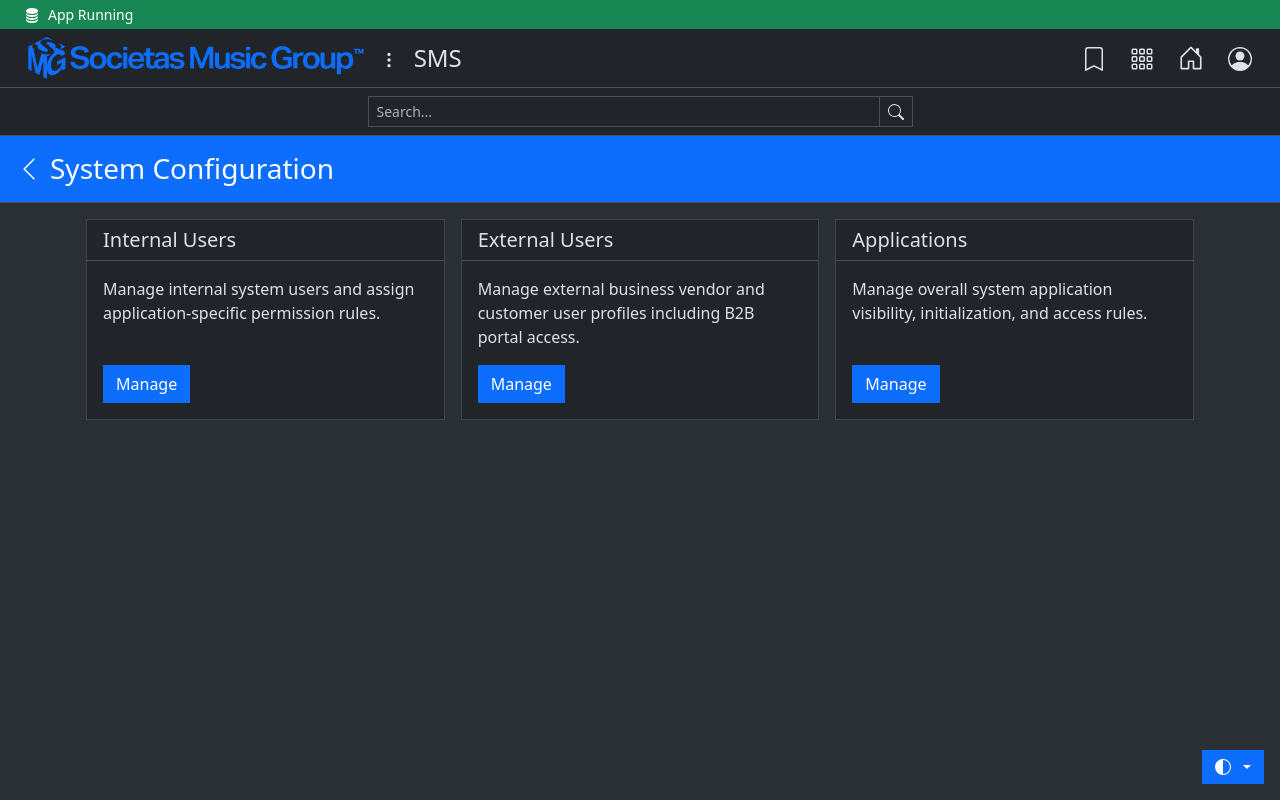
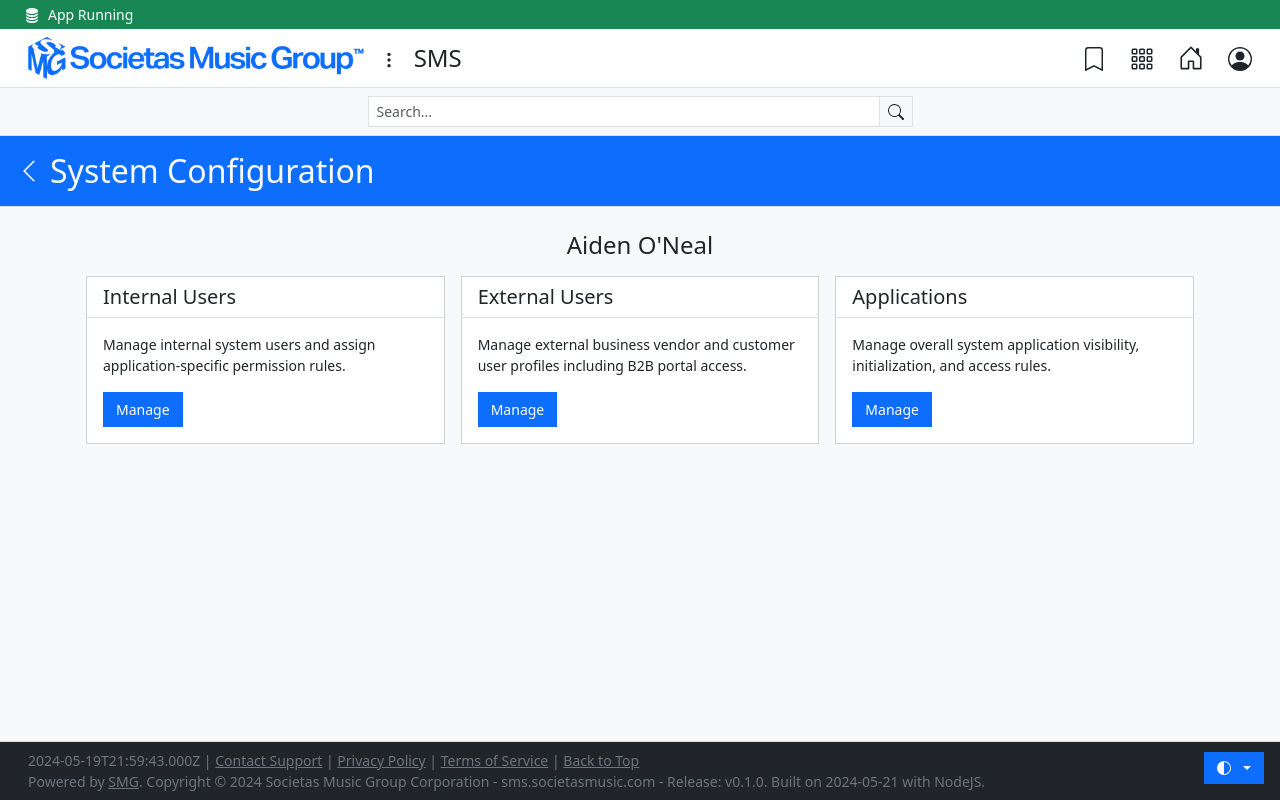
Before and after one commit to adennnwav/sms, a Next.js app: page /config in a window 1280 px wide. Built offline with nearby package versions, Linux system fonts and the light colour scheme.

Commit message:
minor changes

```diff
--- a/src/app/ais/page.jsx
+++ b/src/app/ais/page.jsx
@@ -1,4 +1,5 @@
 import Header from "@/components/Header"
+import Footer from "@/components/Footer"
 import Sidebar from "@/components/Sidebar"
 import PageTitle from "@/components/PageTitle"
 import GridCard from "@/components/GridCard"
@@ -16,7 +17,7 @@ const page = () => {
                         <div className="flex-grow-1">
                             {/* <Message type="success" text="Your request was successfully processed." show="true"/> */}
                             <div className="container px-3 py-2">
-                                {/* <h4 className="fw-light text-center mb-3 mt-2">Aiden O'Neal</h4> */}
+                                <h4 className="fw-light text-center mb-3 mt-2">Aiden O'Neal</h4>
                                 <div className="d-flex gap-3">
                                     <GridCard title="Chart of Accounts" text="View and create financial asset, liability, equity, revenue, and expense accounts." link="/ais/coa" target="_self" cta="Manage"/>
                                     <GridCard title="Entries" text="Create journal entries and manage existing transaction records for all accounts." link="/ais/entries" target="_self" cta="Manage"/>
@@ -36,6 +37,7 @@ const page = () => {
                         </div>
                     </div>
                 </div>
+                <Footer/>
             </div>
         </>
     )
--- a/src/app/config/page.jsx
+++ b/src/app/config/page.jsx
@@ -1,4 +1,5 @@
 import Header from "@/components/Header"
+import Footer from "@/components/Footer"
 import Sidebar from "@/components/Sidebar"
 import PageTitle from "@/components/PageTitle"
 import GridCard from "@/components/GridCard"
@@ -16,7 +17,7 @@ const page = () => {
                         <div className="flex-grow-1">
                             {/* <Message type="success" text="Your request was successfully processed." show="true"/> */}
                             <div className="container px-3 py-2">
-                                {/* <h4 className="fw-light text-center mb-3 mt-2">Aiden O'Neal</h4> */}
+                                <h4 className="fw-light text-center mb-3 mt-2">Aiden O'Neal</h4>
                                 <div className="d-flex gap-3">
                                     <GridCard title="Internal Users" text="Manage internal system users and assign application-specific permission rules." link="/config/users/internal" target="_self" cta="Manage"/>
                                     <GridCard title="External Users" text="Manage external business vendor and customer user profiles including B2B portal access." link="/config/users/external" target="_self" cta="Manage"/>
@@ -26,6 +27,7 @@ const page = () => {
                         </div>
                     </div>
                 </div>
+                <Footer/>
             </div>
         </>
     )
--- a/src/app/config/users/internal/page.jsx
+++ b/src/app/config/users/internal/page.jsx
@@ -1,4 +1,5 @@
 import Header from "@/components/Header"
+import Footer from "@/components/Footer"
 import Sidebar from "@/components/Sidebar"
 import PageTitle from "@/components/PageTitle"
 import Message from "@/components/Message"
@@ -106,6 +107,7 @@ const page = () => {
                         </div>
                     </div>
                 </div>
+                <Footer/>
             </div>
         </>
     )
--- a/src/app/globals.css
+++ b/src/app/globals.css
@@ -1,3 +1,7 @@
+p, a.btn, li, button.btn, td, th {
+    font-size: 0.875em;
+}
+
 .sms-sidebar {
     width: 296px;
     height: 100%;
--- a/src/app/layout.jsx
+++ b/src/app/layout.jsx
@@ -10,7 +10,7 @@ export const metadata = {
 
 const RootLayout = ({children}) => {
   return (
-    <html lang="en" data-bs-theme="dark">
+    <html lang="en" data-bs-theme="light">
         <body>
             {children}
             <BootstrapClient/>
--- a/src/app/not-found.jsx
+++ b/src/app/not-found.jsx
@@ -1,6 +1,7 @@
 import Header from "@/components/Header"
 import Message from "@/components/Message"
 import GetTime from "@/components/GetTime"
+import Footer from "@/components/Footer"
 
 const NotFound = () => {
 	return (
@@ -24,6 +25,7 @@ const NotFound = () => {
 					</div>
 				</div>
 			</div>
+			<Footer/>
 		</div>
 	)
 }
--- a/src/components/Footer.jsx
+++ b/src/components/Footer.jsx
@@ -0,0 +1,15 @@
+import GetTime from "./GetTime"
+import pjson from "../../package.json"
+
+const Footer = () => {
+    return (
+        <div class="px-3 py-2 border-top bg-dark shadow-sm mt-3">
+            <div class="container-fluid text-secondary">
+                <p class="lh-0 m-0 p-0 fs-7"><GetTime/>&nbsp;|&nbsp;<a href="mailto:support@societasmusic.com" class="text-secondary">Contact Support</a>&nbsp;|&nbsp;<a href="https://www.societasmusic.com/privacy-policy" target="_blank" class="text-secondary">Privacy Policy</a>&nbsp;|&nbsp;<a href="https://www.societasmusic.com/terms-of-service" target="_blank" class="text-secondary">Terms of Service</a>&nbsp;|&nbsp;<a href="#" class="text-secondary">Back to Top</a></p>
+                <p class="lh-0 m-0 p-0 fs-7">Powered by <a href="https://www.societasmusic.com" target="_blank" class="text-secondary">SMG</a>. Copyright © 2024 Societas Music Group Corporation - sms.societasmusic.com - Release: {pjson.version}. Built on 2024-05-21 with NodeJS.</p>
+            </div>
+        </div>
+    )
+}
+
+export default Footer
--- a/src/components/Header.jsx
+++ b/src/components/Header.jsx
@@ -2,7 +2,7 @@ import pjson from "../../package.json"
 
 const Header = (props) => {
 	return (
-		<>
+		<div className="shadow-sm zindex-top">
 			<div className={`container-fluid text-bg-${props.statusType} py-1 px-4 d-flex align-items-center`}>
 				<svg xmlns="http://www.w3.org/2000/svg" width="1em" height="1em" fill="currentColor" className="bi bi-database me-2" viewBox="0 0 16 16">
 					<path d="M3.904 1.777C4.978 1.289 6.427 1 8 1s3.022.289 4.096.777C13.125 2.245 14 2.993 14 4s-.875 1.755-1.904 2.223C11.022 6.711 9.573 7 8 7s-3.022-.289-4.096-.777C2.875 5.755 2 5.007 2 4s.875-1.755 1.904-2.223"/>
@@ -122,7 +122,7 @@ const Header = (props) => {
 					</div>
 				</div>
 			</div>
-			<div className="px-4 py-2 border-bottom bg-body d-flex justify-content-center">
+			<div className="px-4 py-2 border-bottom bg-body-tertiary d-flex justify-content-center">
 				<input className="form-control form-control-sm rounded-0 sms-search" type="text" placeholder="Search..." aria-label=".form-control-sm example"/>
 				<button type="submit" className="btn border border-start-0 rounded-0 d-flex align-items-center px-2">
 					<svg xmlns="http://www.w3.org/2000/svg" width="16" height="16" fill="currentColor" className="bi bi-search" viewBox="0 0 16 16">
@@ -130,7 +130,7 @@ const Header = (props) => {
 					</svg>
 				</button>
 			</div>
-		</>
+		</div>
 	)
 }
 
--- a/src/components/PageTitle.jsx
+++ b/src/components/PageTitle.jsx
@@ -1,14 +1,14 @@
 const PageTitle = (props) => {
 	return (
 		<div className="bg-primary p-3 border-bottom mb-2">
-			<h3 className="m-0 text-light fw-light d-flex align-items-center gap-2">
+			<h2 className="m-0 text-light fw-light d-flex align-items-center gap-2">
 				<a href={props.return} className="text-light d-flex align-self-center ">
 					<svg xmlns="http://www.w3.org/2000/svg" width="26" height="26" fill="currentColor" className="bi bi-chevron-left" viewBox="0 0 16 16">
 						<path d="M11.354 1.646a.5.5 0 0 1 0 .708L5.707 8l5.647 5.646a.5.5 0 0 1-.708.708l-6-6a.5.5 0 0 1 0-.708l6-6a.5.5 0 0 1 .708 0"/>
 					</svg>
 				</a>
 				{props.title}
-			</h3>
+			</h2>
 		</div>
 	)
 }
```
Also changed, not shown: src/app/page.jsx (+6 -1 lines), 1 other file (tests, documents, lock files or other folders).
